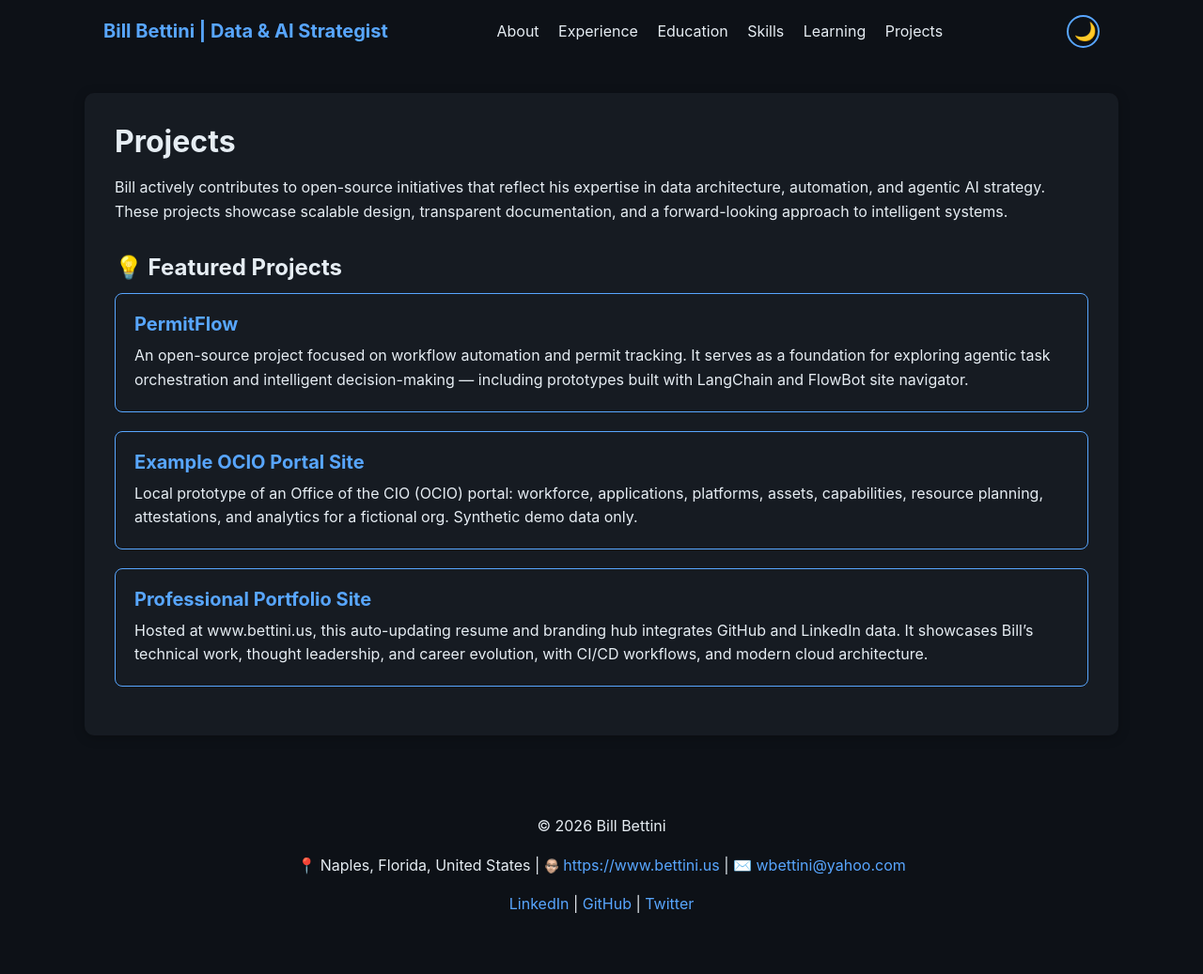
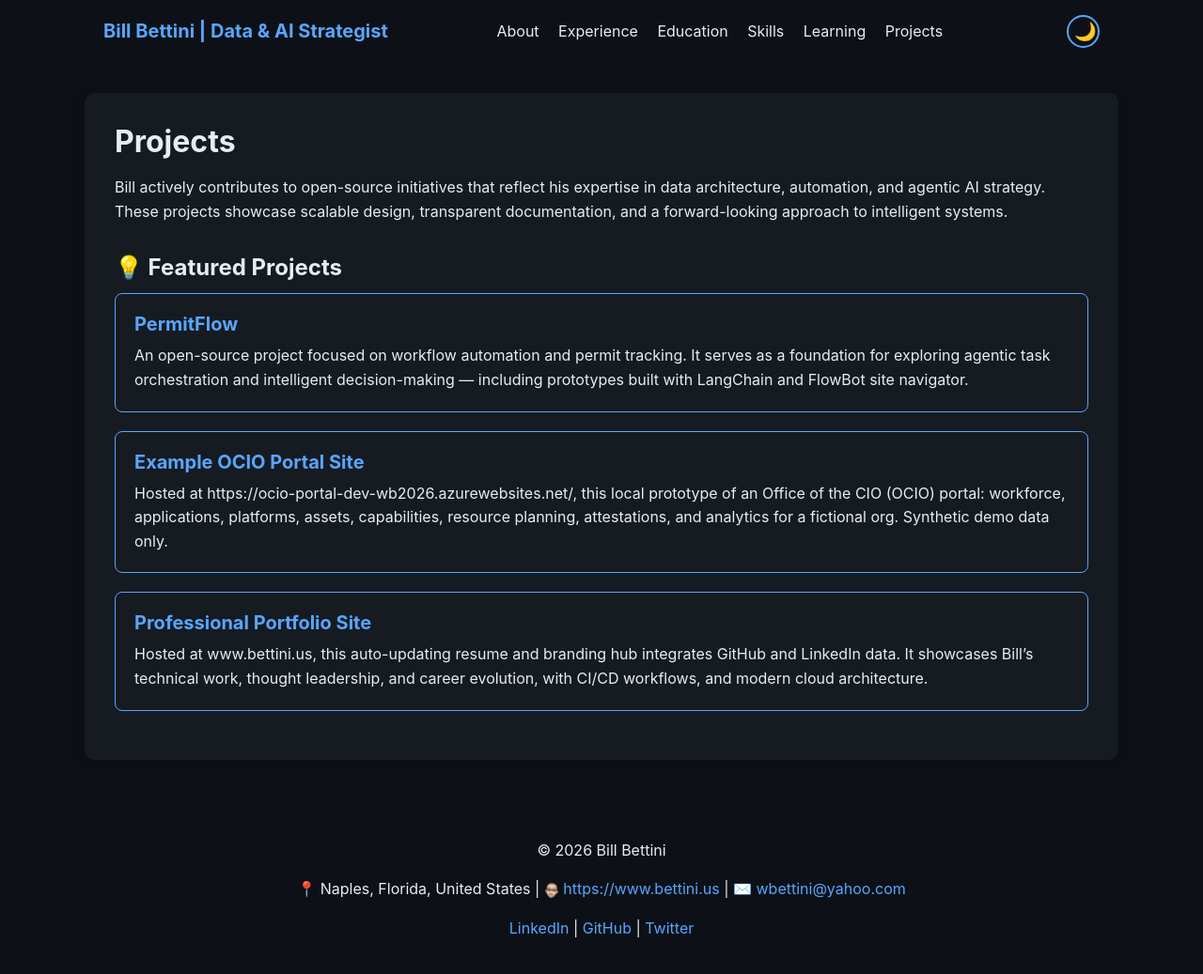
Before and after one commit to wbettini/bettini-site, a Jekyll site: the page built from _pages/projects.md, in a window 1280 px wide. Shown: the whole page at 94% size. Built offline with Jekyll 4.4.1, drawn with Linux system fonts in a browser that asks for light colours; before the commit the page ends 1012 px from its top, so only the background shows below that.

Commit message:
Update meta.json

```diff
--- a/_data/meta.json
+++ b/_data/meta.json
@@ -20,7 +20,7 @@
     {
       "name": "Example OCIO Portal Site",
       "url": "https://github.com/wbettini/OCIO_Portal",
-      "description": "Local prototype of an Office of the CIO (OCIO) portal: workforce, applications, platforms, assets, capabilities, resource planning, attestations, and analytics for a fictional org. Synthetic demo data only."
+      "description": "Hosted at https://ocio-portal-dev-wb2026.azurewebsites.net/, this local prototype of an Office of the CIO (OCIO) portal: workforce, applications, platforms, assets, capabilities, resource planning, attestations, and analytics for a fictional org. Synthetic demo data only."
     },
     {
       "name": "Professional Portfolio Site",
```
